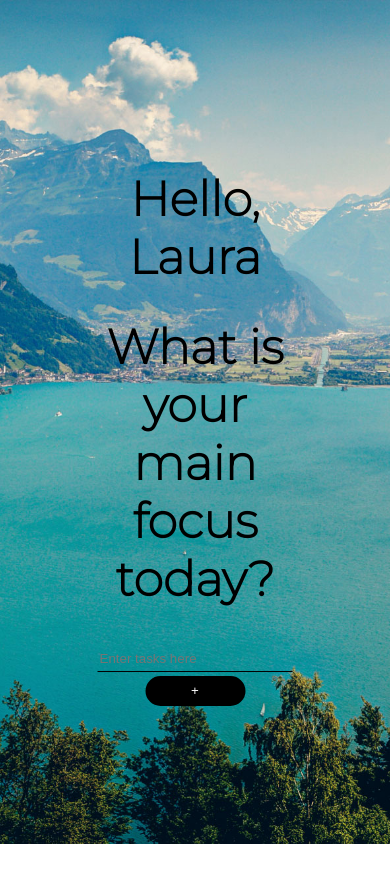
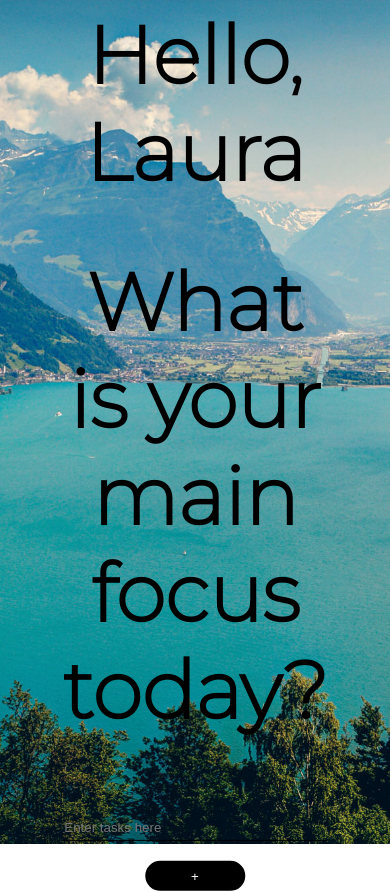
Before and after one commit to laurag701/TaskTracker, a plain HTML site: page index.html in a window 390 px wide. Before the commit the page ends 844 px from the top, so only its background shows below. Drawn offline with Linux system fonts and the light colour scheme.

Commit message:
Update style.css

```diff
--- a/style.css
+++ b/style.css
@@ -37,7 +37,7 @@ body, html {
 }
 .hero-text{
     text-align: center;
-    font-size: 1.5em;
+    font-size: 2.5em;
     position: absolute;
     top: 50%;
     left: 50%;
@@ -78,3 +78,12 @@ button:hover {
   text-decoration: none;
   transition: 0.2s linear;
 }
+
+   @media all and (max-width: 1050px) {
+    .hero-image,
+      .input {
+
+    width: 100%;
+    height: 100%;
+      }
+    }
```
